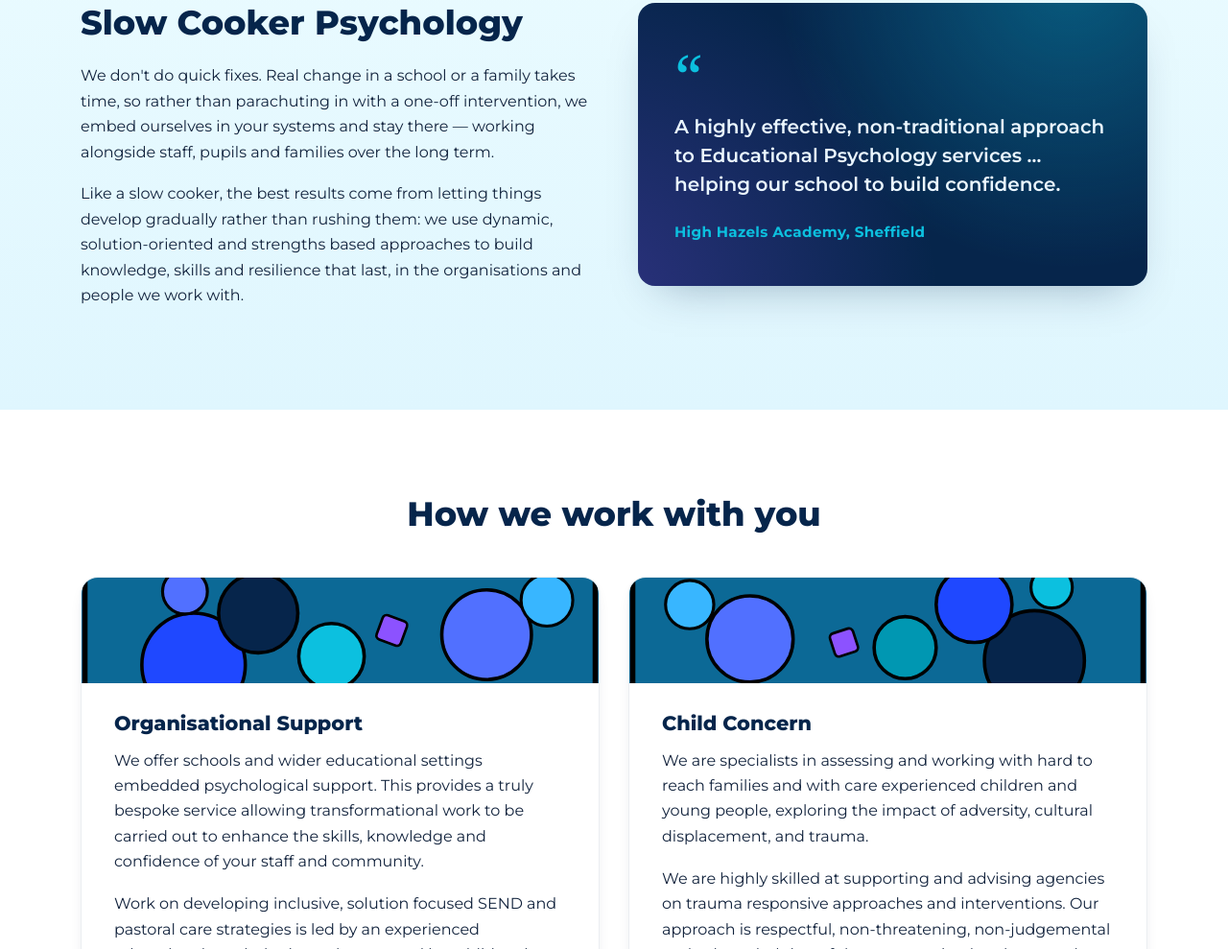
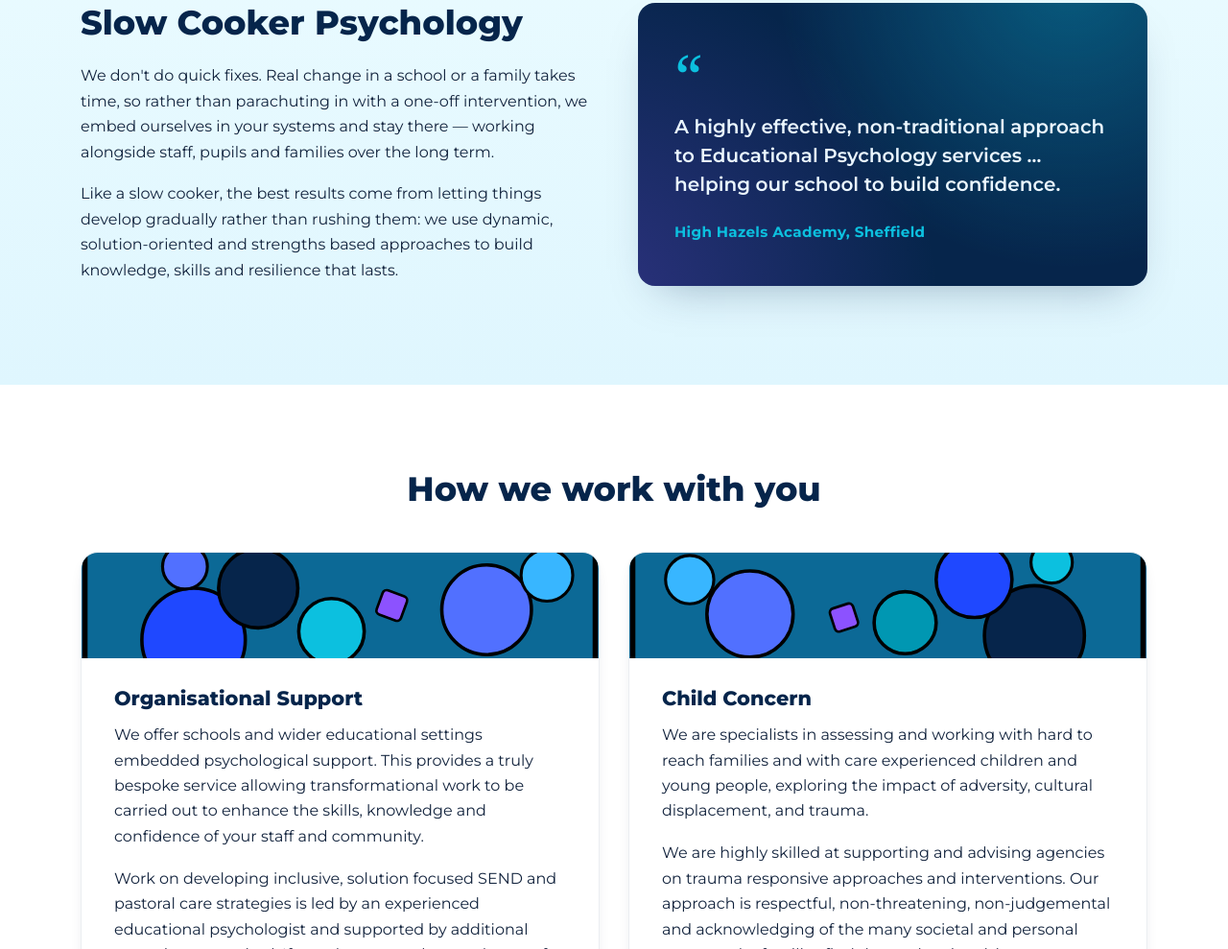
Before and after one commit to james1601/focuspsychology-website, a plain HTML site: page index.html in a window 1280 px wide. Shown: the part 1488-2477 px from the top of the page at 96% size. Drawn offline with Linux system fonts and the light colour scheme.

Commit message:
Minor text updates

```diff
--- a/index.html
+++ b/index.html
@@ -93,7 +93,7 @@
         <div>
           <h2>Slow Cooker Psychology</h2>
           <p>We don't do quick fixes. Real change in a school or a family takes time, so rather than parachuting in with a one-off intervention, we embed ourselves in your systems and stay there — working alongside staff, pupils and families over the long term.</p>
-          <p>Like a slow cooker, the best results come from letting things develop gradually rather than rushing them: we use dynamic, solution-oriented and strengths based approaches to build knowledge, skills and resilience that last, in the organisations and people we work with.</p>
+          <p>Like a slow cooker, the best results come from letting things develop gradually rather than rushing them: we use dynamic, solution-oriented and strengths based approaches to build knowledge, skills and resilience that lasts.</p>
         </div>
 
         <div class="quote-card">
```
